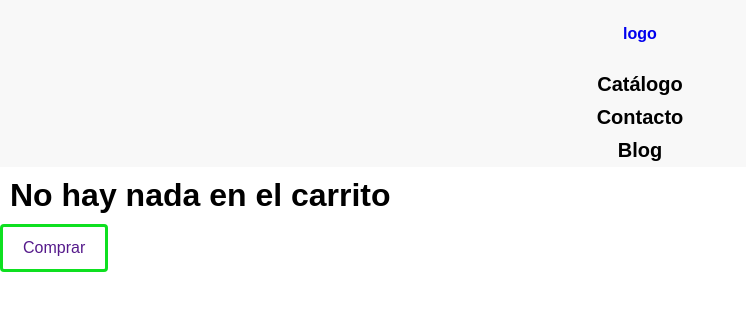
After one commit to Este538/Tienda-Fiel, a PHP site: page /public/carrito.html in a window 1280 px wide. The commit adds this page. Shown: the top 311 px of the page, without its empty margins (0-746 px from the left). Run offline with PHP 8.4, Linux system fonts and the light colour scheme.

Commit message:
Add files via upload

```diff
--- /dev/null
+++ b/public/carrito.html
@@ -0,0 +1,35 @@
+<!DOCTYPE html>
+<html lang="en">
+<head>
+    <meta charset="UTF-8">
+    <meta http-equiv="X-UA-Compatible" content="IE=edge">
+    <meta name="viewport" content="width=device-width, initial-scale=1.0">
+    <link rel="stylesheet" href="../style/style.css">
+    <link rel="stylesheet" href="../style/contacto.css">
+    <title>Carrito</title>
+
+</head>
+<body>
+    <header >
+        <div class="container-nav">
+            <div class="logo">
+                <a href="index.html" class="logo">logo</a>
+            </div>
+            <nav>
+                <ul class="nav-menu">
+                    <li class="nav-menu-item"><a href="" class="nav-menu-link">Catálogo</a></li>
+                    <li class="nav-menu-item"><a href="contacto.html" class="nav-menu-link">Contacto</a></li>
+                    <li class="nav-menu-item"><a href="" class="nav-menu-link">Blog</a></li>
+                </ul>
+            </nav>
+        </div>
+    </header>
+
+    <section id="carrito">
+        <h3>No hay nada en el carrito</h3>
+    </section>
+    <div id="bton-comprar">
+        <a href="">Comprar</a>
+    </div>
+</body>
+</html>
--- a/public/contacto.html
+++ b/public/contacto.html
@@ -18,7 +18,7 @@
             <nav>
                 <ul class="nav-menu">
                     <li class="nav-menu-item"><a href="" class="nav-menu-link">Catálogo</a></li>
-                    <li class="nav-menu-item"><a href="" class="nav-menu-link">Contacto</a></li>
+                    <li class="nav-menu-item"><a href="contacto.html" class="nav-menu-link">Contacto</a></li>
                     <li class="nav-menu-item"><a href="" class="nav-menu-link">Blog</a></li>
                 </ul>
             </nav>
@@ -34,7 +34,7 @@
                 <label for="fname">Nombre</label>
               </div>
               <div class="col-75">
-                <input type="text" id="fname" name="firstname" placeholder="Tu nombre..">
+                <input type="text" id="fname" name="firstname" placeholder="Nombre..">
               </div>
             </div>
             <div class="row">
--- a/style/contacto.css
+++ b/style/contacto.css
@@ -28,22 +28,25 @@ input[type=text], select, textarea {
   }
 
   input[type=submit] {
-    background-color: #CAE365;
-    color: white;
+
+    border-style: solid;
+    border-color: #0ee020;
+    background-color: white;
+    color: black;
     padding: 12px 20px;
-    border: none;
+
     border-radius: 4px;
     cursor: pointer;
     float: right;
   }
 
   input[type=submit]:hover {
-    background-color: #45a049;
+    background-color: #0ee020;
   }
 
   .container {
     border-radius: 5px;
-    background-color: #f2f2f2;
+    background-color: white;
     padding: 20px;
     position: relative;
   }
@@ -72,3 +75,18 @@ input[type=text], select, textarea {
     font-family: Verdana, Geneva, Tahoma, sans-serif;
     font-size: 30;
 }
+
+#bton-comprar{
+    border-style: solid;
+    border-color: #0ee020;
+    background-color:white;
+    color: black;
+    padding: 12px 20px;
+    border-radius: 4px;
+    cursor: pointer;
+    position: absolute;
+}
+
+#bton-comprar:hover {
+    background-color: #0ee020;
+  }
--- a/style/style.css
+++ b/style/style.css
@@ -42,10 +42,14 @@ header .logo{
     text-align: center;
 }
 
-header nav{
+.nav-menu{
     display: flex;
     flex-direction: column;
+    align-items: center;
     text-align: center;
+    top: 60px;
+    width: 100%;
+    background-color: #f8f8f8;
 }
 
 .nav-menu-item{
@@ -57,3 +61,11 @@ header nav{
     font-weight: bold;
 
 }
+
+header a:hover{
+    color: #0ee020;
+}
+
+#hero{
+    width: 100%;
+}
```
